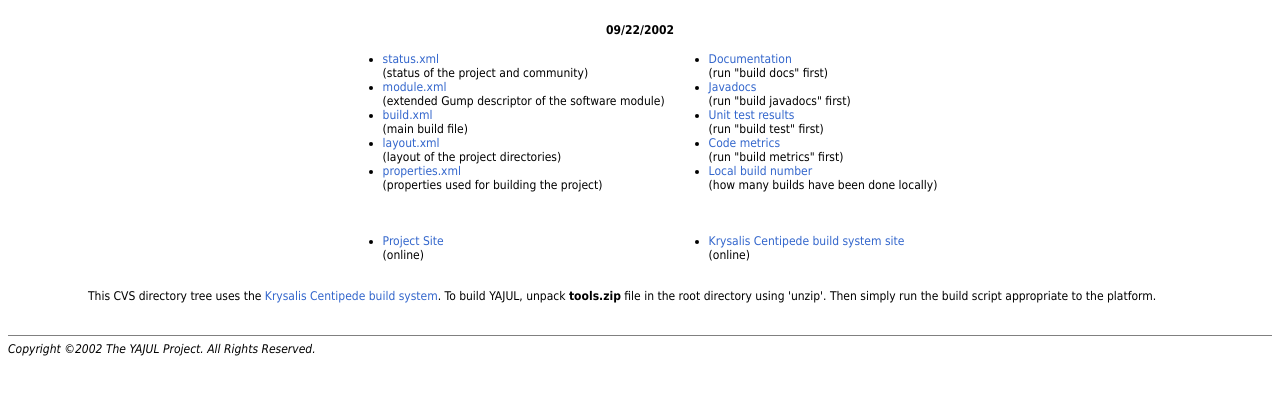
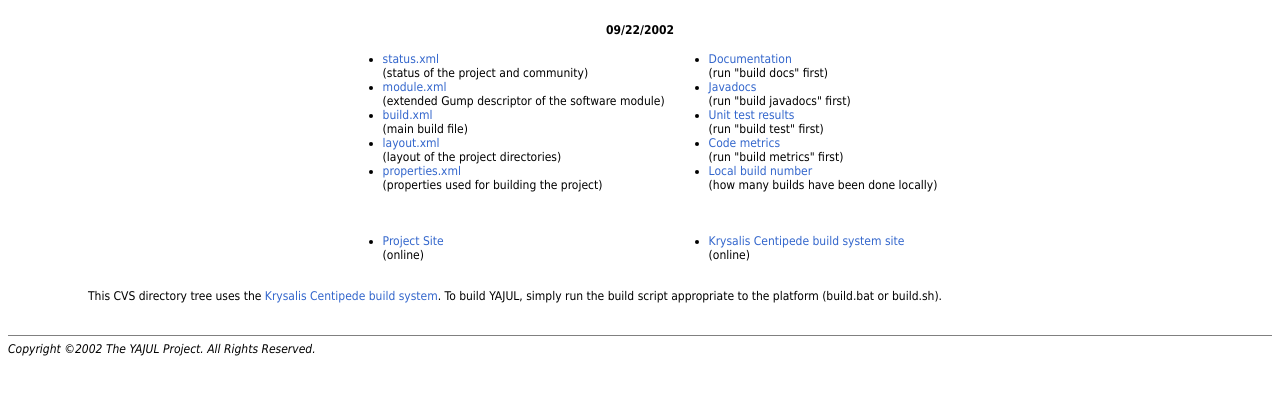
Before and after one commit to joshuadavis/yajul, a plain HTML site: page yajul-main/index.html in a window 1280 px wide. Shown: the part 181-576 px from the top of the page. Drawn offline with Linux system fonts and the light colour scheme.

Commit message:
Updated 'getting started' comments.

```diff
--- a/yajul-main/index.html
+++ b/yajul-main/index.html
@@ -162,9 +162,8 @@ document.write(m.substring(p, 0));
       <blockquote>
 
             <p align="left">This CVS directory tree uses the <a href="http://www.krysalis.org/centipede/" class="title"
-                >Krysalis Centipede build system</a>.  To build YAJUL, unpack
-                <b>tools.zip</b> file in the root directory using 'unzip'.  Then
-                simply run the build script appropriate to the platform.</p>
+                >Krysalis Centipede build system</a>.  To build YAJUL, simply run the build script
+                appropriate to the platform (build.bat or build.sh).</p>
 
       </blockquote>
     </blockquote>
```
